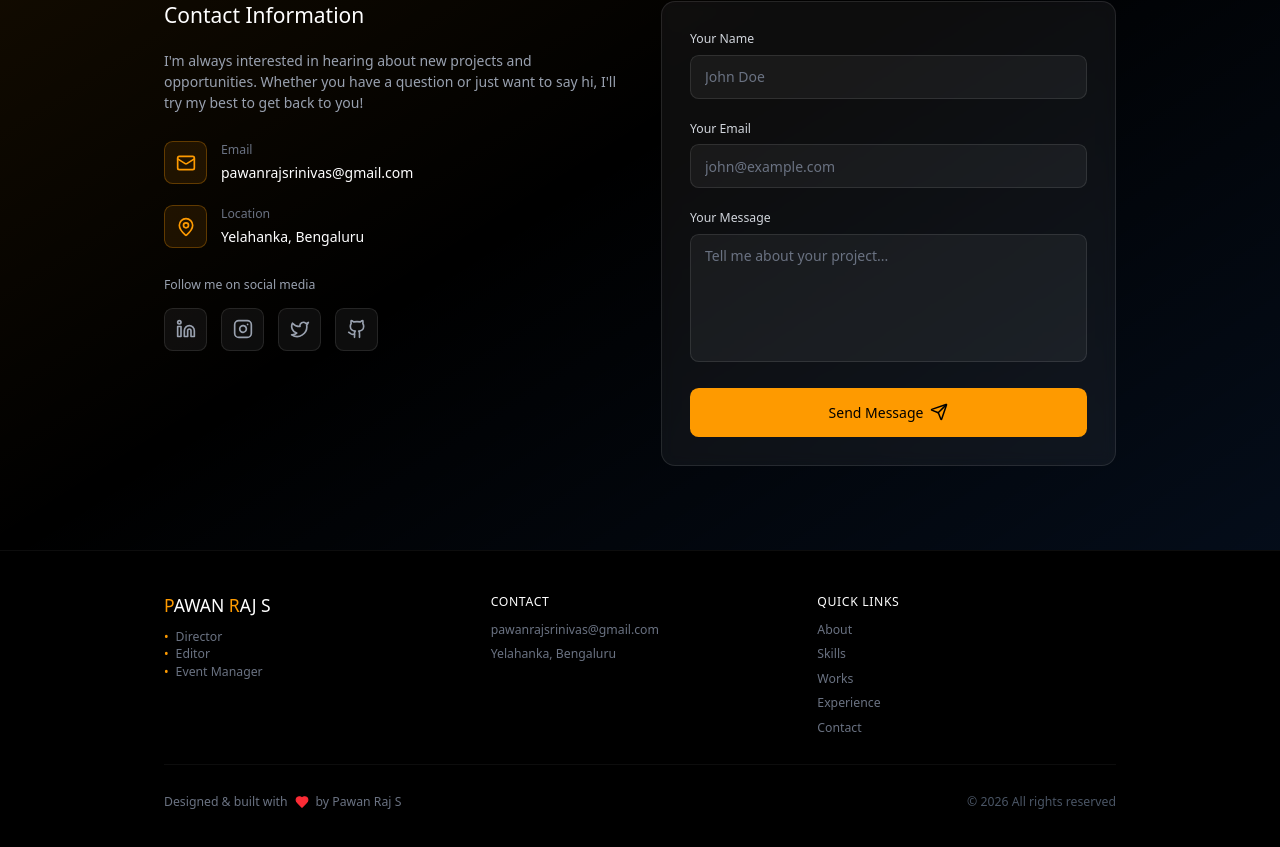
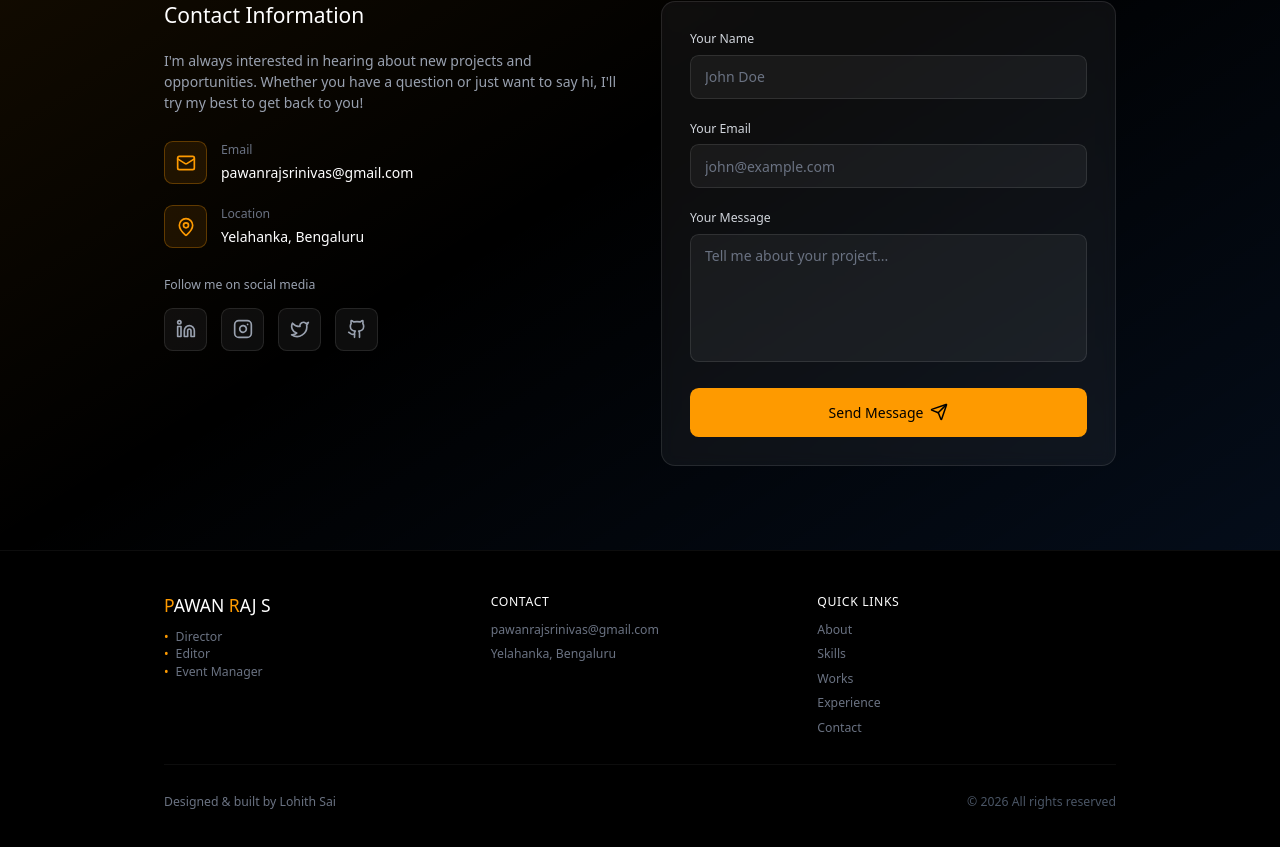
Before and after one commit to Pawanrajsrinivas/Portfolio, a React (Vite) app: page / in a window 1280 px wide. Shown: the part 7452-8299 px from the top of the page. Built offline with nearby package versions, Linux system fonts and the light colour scheme.

Commit message:
Credits for Lohith 🫪

```diff
--- a/src/components/Footer.tsx
+++ b/src/components/Footer.tsx
@@ -62,9 +62,7 @@ export function Footer() {
         <div className="pt-8 border-t border-white/5">
           <div className="flex flex-col md:flex-row justify-between items-center gap-4">
             <p className="text-gray-500 text-sm flex items-center gap-2">
-              Designed & built with{' '}
-              <Heart className="text-red-500" size={14} fill="currentColor" /> by Pawan
-              Raj S
+              Designed & built by Lohith Sai
             </p>
             <p className="text-gray-600 text-sm">
               © {new Date().getFullYear()} All rights reserved
```
